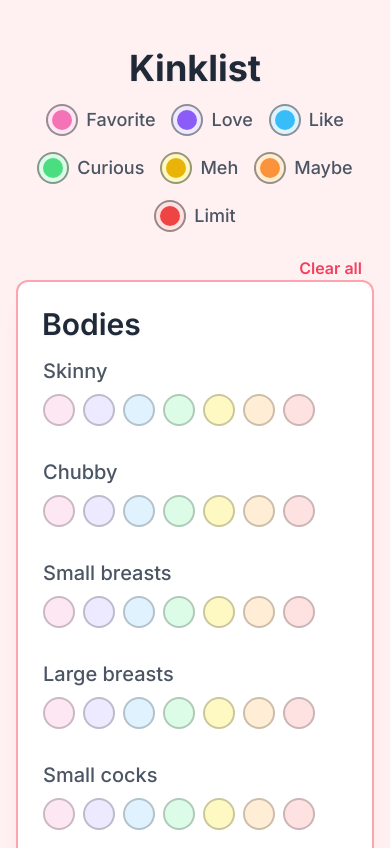
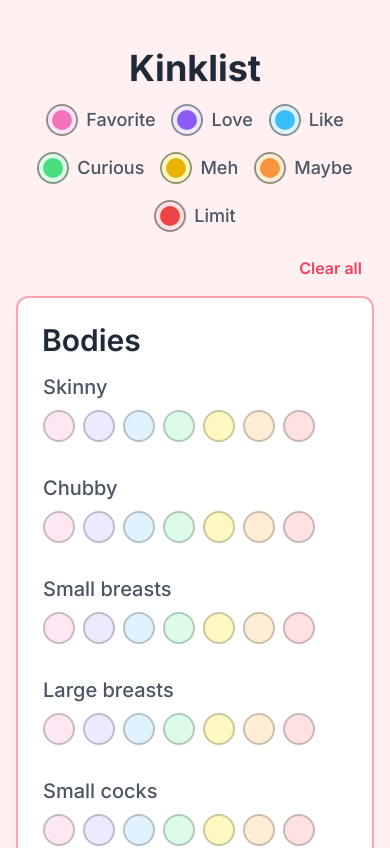
Before and after one commit to RoseCollared/kinkli, a Next.js app: page / in a window 390 px wide. Shown: the top 848 px of the page. Built offline with nearby package versions, Linux system fonts and the light colour scheme.

Commit message:
fix overlapping clear all button

```diff
--- a/src/components/form/form.tsx
+++ b/src/components/form/form.tsx
@@ -43,7 +43,7 @@ export const Form = forwardRef<
     <FormProvider {...methods}>
       <form
         ref={ref}
-        className="relative mx-4 columns-1 gap-x-4 py-8 sm:py-12 xl:columns-2 min-[1688px]:columns-3"
+        className="relative mx-4 columns-1 gap-x-4 py-12 xl:columns-2 min-[1688px]:columns-3"
         {...props}
       >
         <Button
```
